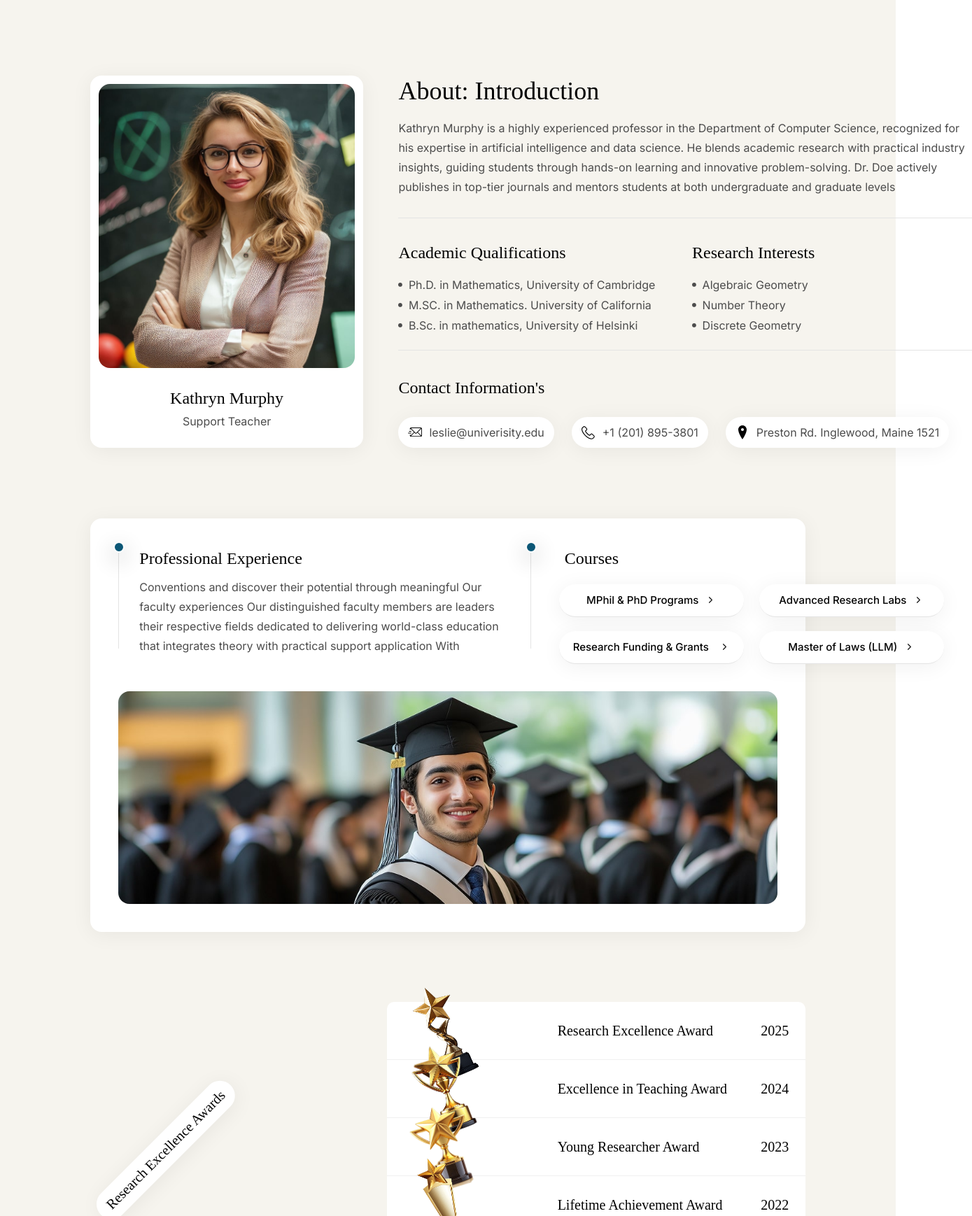
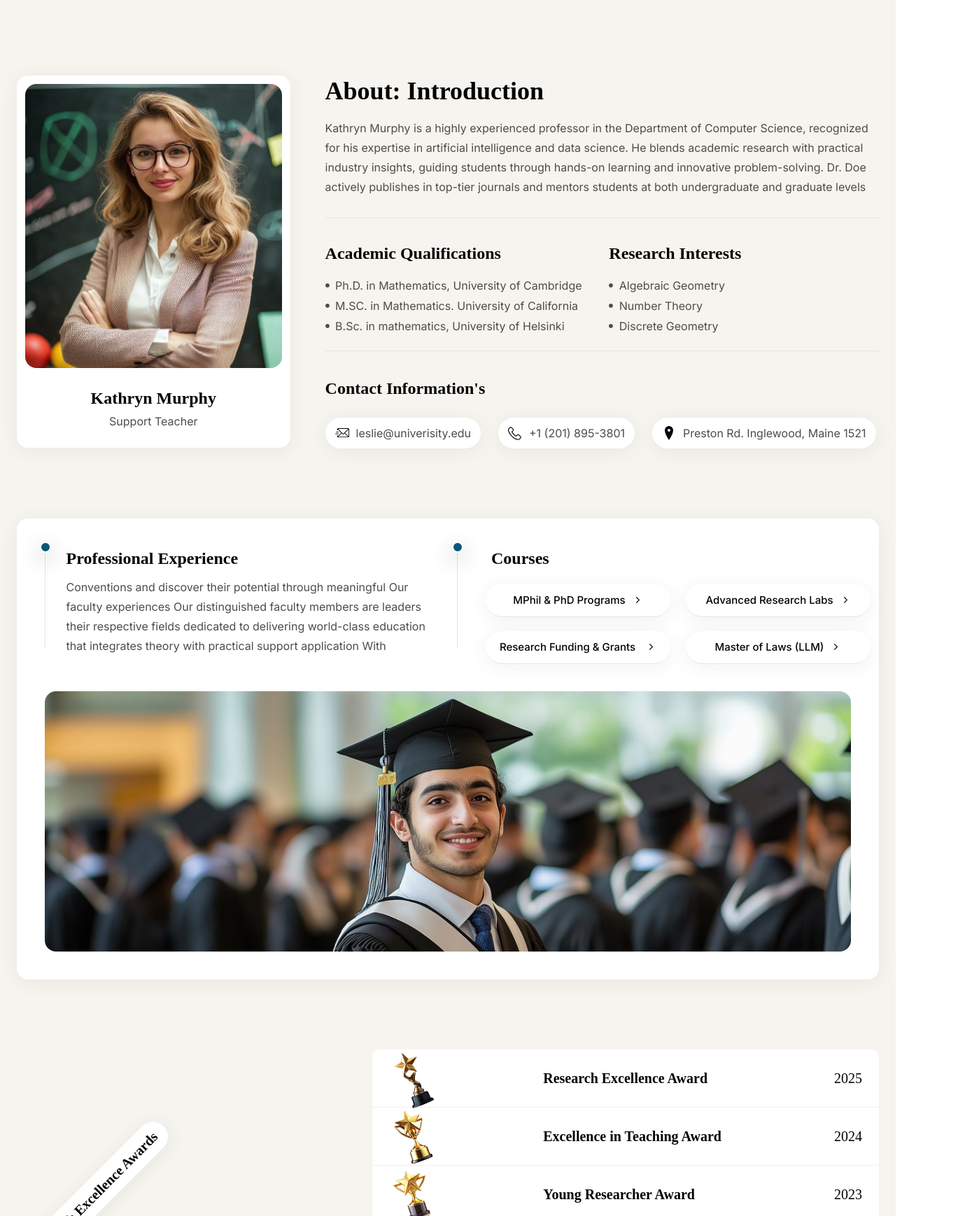
Before and after one commit to nareshmahto3/Dumricollegeproject, a React (Vite) app: page /faculty/1 in a window 1280 px wide. Shown: the part 322-2060 px from the top of the page at 70% size, 1389 px wide, since content can reach past the window. Built offline with nearby package versions, Linux system fonts and the light colour scheme; a web font is replaced by a local one.

Commit message:
Update FacultyDetailPage.tsx

```diff
--- a/src/components/pages/FacultyDetailPage.tsx
+++ b/src/components/pages/FacultyDetailPage.tsx
@@ -224,7 +224,7 @@ export function FacultyDetailPage() {
 
       {/* Faculty Profile Content - Responsive Design */}
       <section className="bg-[#f6f4ee]">
-        <div className="w-full px-4 sm:px-6 md:px-12 lg:px-[128.8px] py-12 md:py-16 lg:py-[110px] flex justify-center">
+        <div className="w-full  sm:px-6   py-12 md:py-16 lg:py-[110px] flex justify-center">
           <div className="w-full max-w-[1260px] flex flex-col gap-5 md:gap-8 lg:gap-5">
             {/* Main Profile Section */}
             <div className="flex flex-col lg:flex-row gap-8 lg:gap-[50px] lg:h-[532.74px] lg:items-end shrink-0 w-full">
@@ -242,7 +242,7 @@ export function FacultyDetailPage() {
 
                   {/* Profile Info */}
                   <div className="text-center pb-3 pt-1.5">
-                    <h4 className="font-['Bitter',serif] font-thin text-2xl leading-[34px] text-[#030303] mb-0.5">
+                    <h4 className="font-['Bitter',serif] text-2xl leading-[34px] text-[#030303] mb-0.5">
                       {faculty.name}
                     </h4>
                     <p className="font-['Inter',sans-serif] font-normal text-base leading-7 text-[#4c4c4c]">
@@ -255,10 +255,10 @@ export function FacultyDetailPage() {
               {/* Right Column - Content */}
               <div className="flex-1 flex flex-col gap-5 lg:h-[533.34px]">
                 {/* About: Introduction Section */}
-                <div className="flex flex-col gap-[15px] w-full lg:min-w-[819.4px]">
+                <div className="flex flex-col gap-[15px] w-full lg:min-w-[700.4px] h-full">
                   {/* About Heading */}
                   <div className="pb-[0.6px]">
-                    <h3 className="font-['Bitter',serif] font-thin text-3xl md:text-[36px] leading-[46px] text-[#030303]">
+                    <h3 className="font-['Bitter',serif] text-3xl md:text-[36px] leading-[46px] text-[#030303]">
                       About: Introduction
                     </h3>
                   </div>
@@ -277,7 +277,7 @@ export function FacultyDetailPage() {
                     {/* Academic Qualifications */}
                     <div className="flex-1 flex flex-col gap-5 w-full">
                       <div className="h-[29px]">
-                        <h4 className="font-['Bitter',serif] font-thin text-2xl leading-[34px] text-[#030303]">
+                        <h4 className="font-['Bitter',serif] text-2xl leading-[34px] text-[#030303]">
                           Academic Qualifications
                         </h4>
                       </div>
@@ -306,7 +306,7 @@ export function FacultyDetailPage() {
                     {/* Research Interests */}
                     <div className="flex-1 flex flex-col gap-5 w-full">
                       <div className="h-[29px]">
-                        <h4 className="font-['Bitter',serif] font-thin text-2xl leading-[34px] text-[#030303]">
+                        <h4 className="font-['Bitter',serif] text-2xl leading-[34px] text-[#030303]">
                           Research Interests
                         </h4>
                       </div>
@@ -337,7 +337,7 @@ export function FacultyDetailPage() {
                   <div className="pt-[10px] border-t-[0.8px] border-[#e4e4e4] flex flex-col gap-5">
                     {/* Contact Title */}
                     <div className="pt-[26px] pb-[5px] w-full">
-                      <h4 className="font-['Bitter',serif] font-thin text-2xl leading-[34px] text-[#030303]">
+                      <h4 className="font-['Bitter',serif] text-2xl leading-[34px] text-[#030303]">
                         Contact Information's
                       </h4>
                     </div>
@@ -421,7 +421,7 @@ export function FacultyDetailPage() {
                     <div className="flex items-start self-stretch flex-1">
                       <div className="w-full lg:min-w-[528.95px] lg:h-[146px]">
                         <div className="flex flex-col gap-[10px] items-start">
-                          <h4 className="font-['Bitter',serif] font-thin text-2xl leading-[34px] text-[#030303]">
+                          <h4 className="font-['Bitter',serif] text-2xl leading-[34px] text-[#030303]">
                             Professional Experience
                           </h4>
                           <p className="font-['Inter',sans-serif] font-normal text-base leading-7 text-[#4c4c4c]">
@@ -444,7 +444,7 @@ export function FacultyDetailPage() {
                   {/* Right Side - Courses */}
                   <div className="w-full lg:w-[570px] lg:pl-5 flex flex-col gap-5 items-start">
                     <div className="lg:pl-2">
-                      <h4 className="font-['Bitter',serif] font-thin text-2xl leading-[34px] text-[#030303]">
+                      <h4 className="font-['Bitter',serif] text-2xl leading-[34px] text-[#030303]">
                         Courses
                       </h4>
                     </div>
@@ -517,7 +517,7 @@ export function FacultyDetailPage() {
                 {/* Left Side - Tilted Badge */}
                 <div className="w-full lg:w-[501.94px] flex flex-col items-start">
                   <div className="max-w-[496px] px-4 py-[5.90px] pb-[7.10px] bg-white shadow-[0px_4px_30px_rgba(0,0,0,0.06)] rounded-[100px] lg:rotate-[-45deg] lg:origin-top-left">
-                    <h3 className="font-['Bitter',serif] font-thin text-xl leading-[30px] text-[#030303]">
+                    <h3 className="font-['Bitter',serif] text-xl leading-[30px] text-[#030303]">
                       Research Excellence Awards
                     </h3>
                   </div>
@@ -534,17 +534,17 @@ export function FacultyDetailPage() {
                             <img
                               src={imgAwardWin1Min}
                               alt="Award"
-                              className="w-[80px] sm:w-[100px] md:w-[117px] h-auto object-contain"
+                              className="w-[80px] sm:w-[100px] md:w-[70px] h-auto object-contain"
                             />
                           </div>
                           <div className="flex flex-col">
-                            <h4 className="font-['Bitter',serif] font-thin text-lg md:text-xl leading-[34px] text-[#030303]">
+                            <h4 className="font-['Bitter',serif]  text-lg md:text-xl leading-[34px] text-[#030303]">
                               Research Excellence Award
                             </h4>
                           </div>
                         </div>
                         <div className="overflow-hidden flex flex-col shrink-0">
-                          <span className="font-['Bitter',serif] font-thin text-lg md:text-xl leading-[34px] text-[#030303]">
+                          <span className="font-['Bitter',serif]  text-lg md:text-xl leading-[34px] text-[#030303]">
                             2025
                           </span>
                         </div>
@@ -557,17 +557,17 @@ export function FacultyDetailPage() {
                             <img
                               src={imgAwardWin2Min}
                               alt="Award"
-                              className="w-[80px] sm:w-[100px] md:w-[117px] h-auto object-contain"
+                              className="w-[80px] sm:w-[100px] md:w-[70px] h-auto object-contain"
                             />
                           </div>
                           <div className="flex flex-col">
-                            <h4 className="font-['Bitter',serif] font-thin text-lg md:text-xl leading-[34px] text-[#030303]">
+                            <h4 className="font-['Bitter',serif]  text-lg md:text-xl leading-[34px] text-[#030303]">
                               Excellence in Teaching Award
                             </h4>
                           </div>
                         </div>
                         <div className="overflow-hidden flex flex-col shrink-0">
-                          <span className="font-['Bitter',serif] font-thin text-lg md:text-xl leading-[34px] text-[#030303]">
+                          <span className="font-['Bitter',serif]  text-lg md:text-xl leading-[34px] text-[#030303]">
                             2024
                           </span>
                         </div>
@@ -580,17 +580,17 @@ export function FacultyDetailPage() {
                             <img
                               src={imgAwardWin3Min}
                               alt="Award"
-                              className="w-[80px] sm:w-[100px] md:w-[117px] h-auto object-contain"
+                              className="w-[40px] sm:w-[100px] md:w-[70px] h-auto object-contain"
                             />
                           </div>
                           <div className="flex flex-col">
-                            <h4 className="font-['Bitter',serif] font-thin text-lg md:text-xl leading-[34px] text-[#030303]">
+                            <h4 className="font-['Bitter',serif] text-lg md:text-xl leading-[34px] text-[#030303]">
                               Young Researcher Award
                             </h4>
                           </div>
                         </div>
                         <div className="overflow-hidden flex flex-col shrink-0">
-                          <span className="font-['Bitter',serif] font-thin text-lg md:text-xl leading-[34px] text-[#030303]">
+                          <span className="font-['Bitter',serif] text-lg md:text-xl leading-[34px] text-[#030303]">
                             2023
                           </span>
                         </div>
@@ -603,17 +603,17 @@ export function FacultyDetailPage() {
                             <img
                               src={imgAwardWin4Min}
                               alt="Award"
-                              className="w-[80px] sm:w-[100px] md:w-[117px] h-auto object-contain"
+                              className="w-[80px] sm:w-[100px] md:w-[70px] h-auto object-contain"
                             />
                           </div>
                           <div className="flex flex-col">
-                            <h4 className="font-['Bitter',serif] font-thin text-lg md:text-xl leading-[34px] text-[#030303]">
+                            <h4 className="font-['Bitter',serif] text-lg md:text-xl leading-[34px] text-[#030303]">
                               Lifetime Achievement Award
                             </h4>
                           </div>
                         </div>
                         <div className="overflow-hidden flex flex-col shrink-0">
-                          <span className="font-['Bitter',serif] font-thin text-lg md:text-xl leading-[34px] text-[#030303]">
+                          <span className="font-['Bitter',serif] text-lg md:text-xl leading-[34px] text-[#030303]">
                             2022
                           </span>
                         </div>
```
